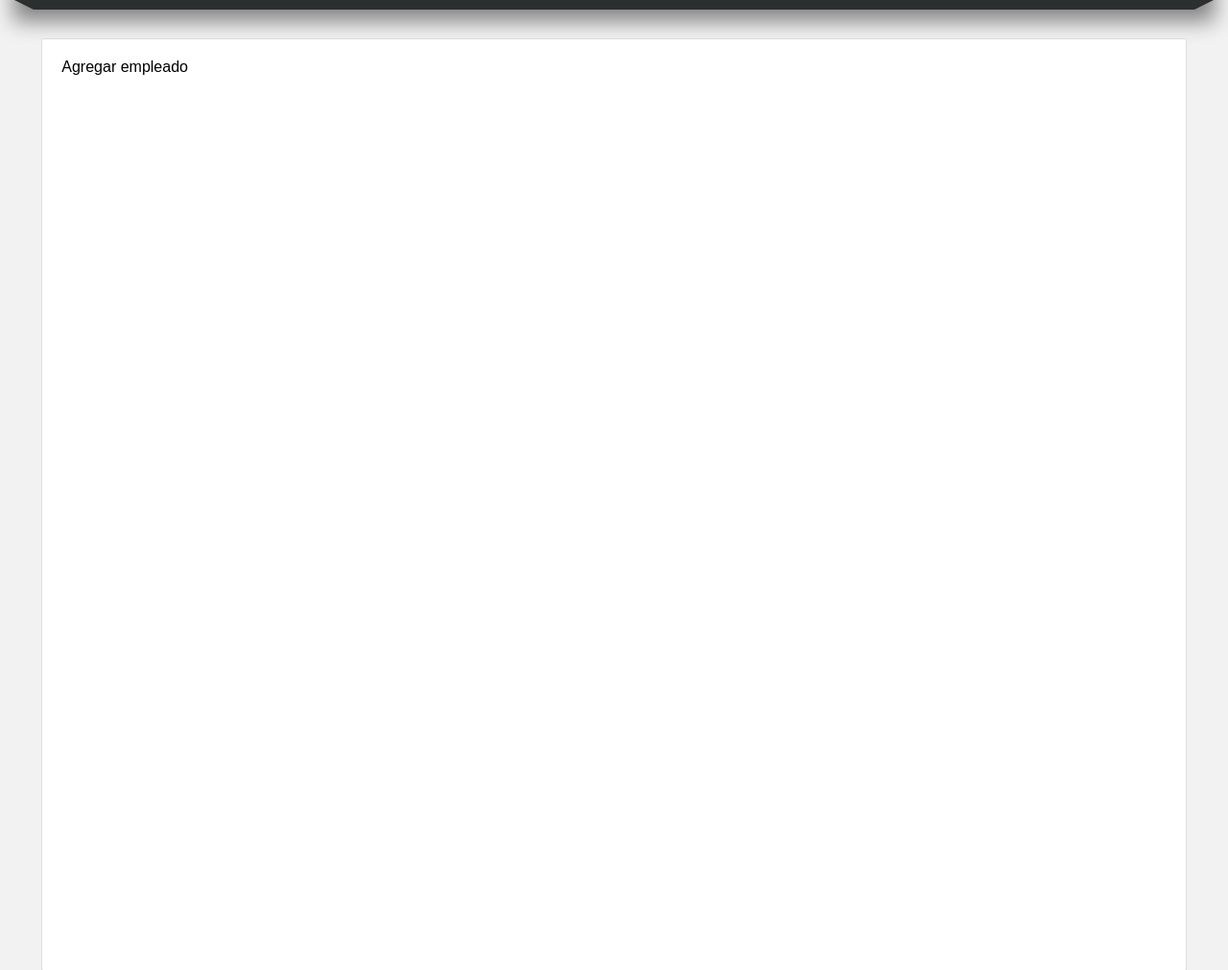
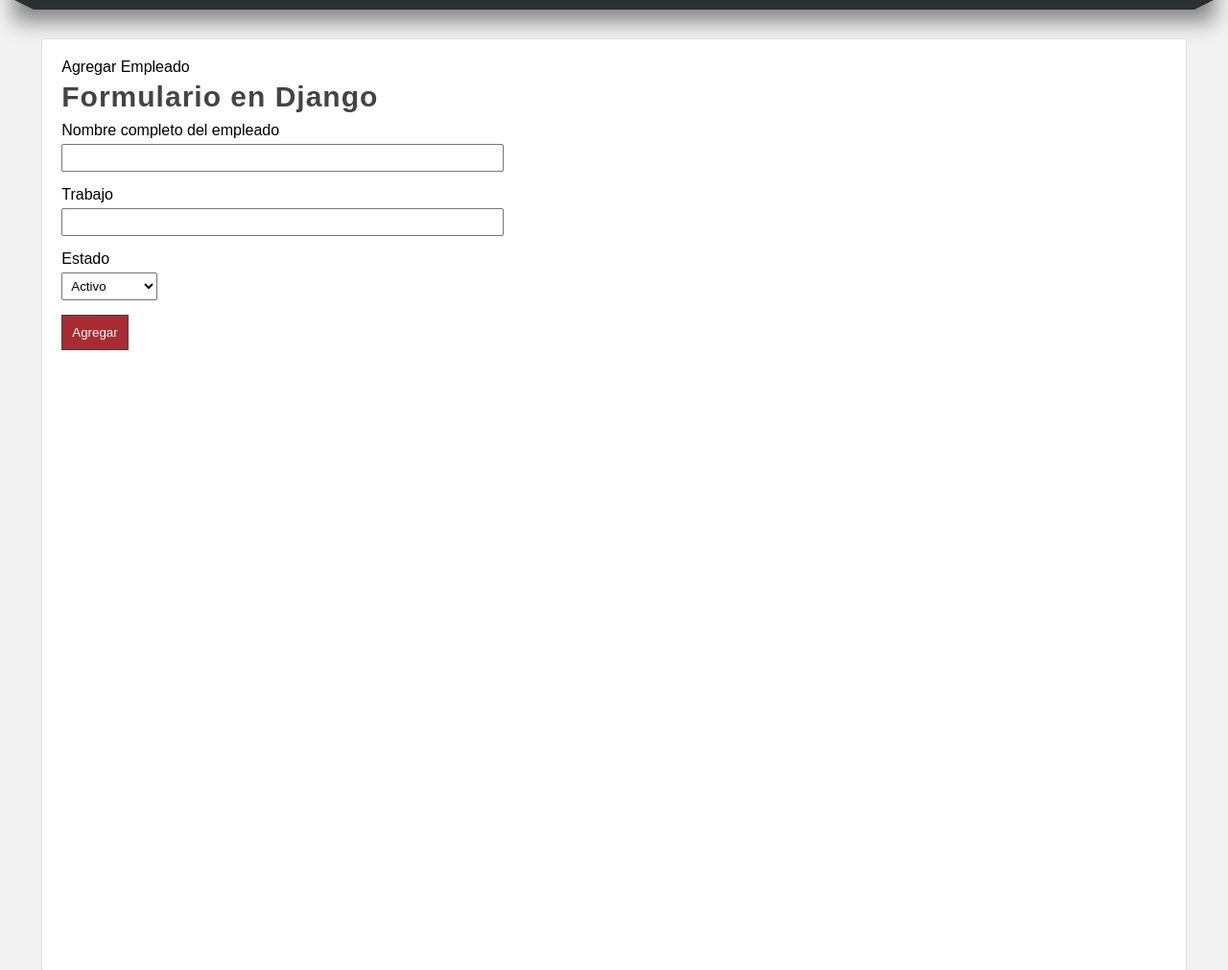
Before and after one commit to JavierAntoQ/Examen-Sustitutorio, a Django app: page /create_empleado/ in a window 1280 px wide. Shown: the part 182-1193 px from the top of the page at 96% size. Run offline with Django 3.2, Linux system fonts and the light colour scheme.

Commit message:
CRUD empleados-listo

```diff
--- a/susti/miapp/templates/create_empleado.html
+++ b/susti/miapp/templates/create_empleado.html
@@ -6,4 +6,24 @@
 
 {% block content %}
     {{mensaje}}
+    <h1 class="title">
+        Formulario en Django
+    </h1>
+    <form action="{% url 'save_empleado' %}" method="POST">
+        {% csrf_token %}
+
+        <label for="fullname"> Nombre completo del empleado </label>
+        <input type="text" name="fullname" />
+
+        <label for="job"> Trabajo </label>
+        <input type="text" name="job" />
+
+        <label for="state"> Estado </label>
+        <select name="state">
+
+            <option value="0">Activo</option>
+            <option value="1">No activo</option>
+        </select>
+
+        <input type="submit" value="Agregar"/>
 {% endblock content %}
--- a/susti/miapp/views.py
+++ b/susti/miapp/views.py
@@ -1,5 +1,5 @@
 from django.shortcuts import render, HttpResponse, redirect
-from miapp.models import Region
+from miapp.models import Region, Employee
 from django.contrib import messages
 # Create your views here.
 layout = """
@@ -56,16 +56,38 @@ def create_region(request):
         'mensaje':'Agregar region'
     })
 
+
+
+def listar_empleados(request):
+    empleados = Employee.objects.all
+    return render(request, 'listar_empleados.html',{
+        'empleados' : empleados,
+        'titulo' : 'LISTADO DE EMPLEADOS',
+    })
+
+def eliminar_empleado(request, id):
+    empleado = Employee.objects.get(pk=id)
+    empleado.delete()
+    return redirect('listar_empleados')
+
+def save_empleado(request):
+    if request.method == 'POST':
+        fullname = request.POST['fullname']
+        job = request.POST['job']
+        state = request.POST['state']
+
+        empleado = Employee(
+            fullname = fullname,
+            job = job,
+            state = state
+    )
+        empleado.save()
+        messages.success(request, f'Se agrego correctamente el empleado {empleado.id}')
+        return redirect('listar_empleados')
+
 def create_empleado(request):
 
     return render(request, 'create_empleado.html',{
         'titulo':'Crear un nuevo empleado',
-        'mensaje':'Agregar empleado'
+        'mensaje':'Agregar Empleado'
     })
-
-def listar_empleados(request):
-
-    return render(request, 'listar_empleados.html',{
-        'titulo':'Lista de empleados',
-        'mensaje':'Listado de empleados'
-    })
--- a/susti/susti/urls.py
+++ b/susti/susti/urls.py
@@ -24,14 +24,13 @@ urlpatterns = [
 
 
     path('listar_empleados', views.listar_empleados, name="listar_empleados"),
+    path('eliminar_empleado/<int:id>',views.eliminar_empleado, name="eliminar_empleado"),
+    path('save_empleado/',views.save_empleado, name="save_empleado"),
+    path('create_empleado/',views.create_empleado, name="create_empleado"),
 
-
-    path('create_empleado/',views.create_empleado, name="create_empleado"),
     path('listar_regiones', views.listar_regiones, name="listar_regiones"),
     path('eliminar_region/<int:id>',views.eliminar_region, name="eliminar_region"),
     path('save_region/',views.save_region, name="save_region"),
-
-
     path('create_region/',views.create_region, name="create_region"),
 
 
```
Also changed, not shown: susti/miapp/models.py (+8 -0 lines), susti/miapp/templates/listar_empleados.html (+22 -1 lines), susti/db.sqlite3, susti/miapp/migrations/0002_employee.py (added).
